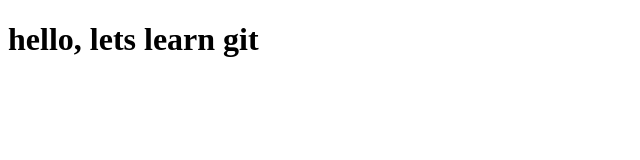
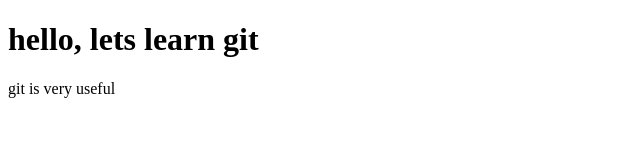
Before and after one commit to nawras-lwn/simple-html-project, a plain HTML site: page index.html in a window 1280 px wide. Shown: the whole page, without its empty margins (0-640 px from the left). Drawn offline with Linux system fonts and the light colour scheme.

Commit message:
add paragraph

```diff
--- a/index.html
+++ b/index.html
@@ -6,5 +6,6 @@
   </head>
   <body>
     <h1>hello, lets learn git</h1>
+    <p>git is very useful</p>
   </body>
 </html>
```
